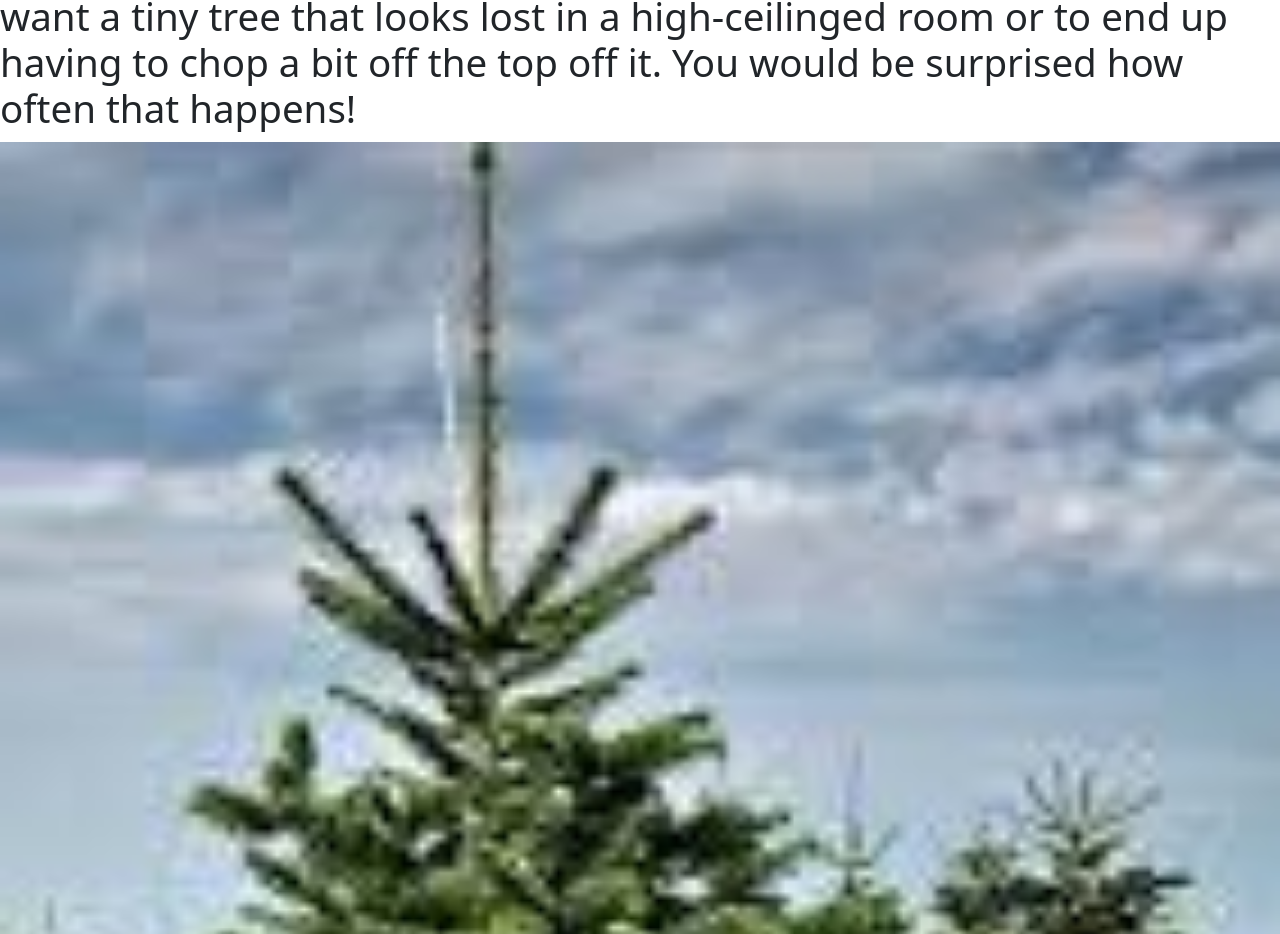
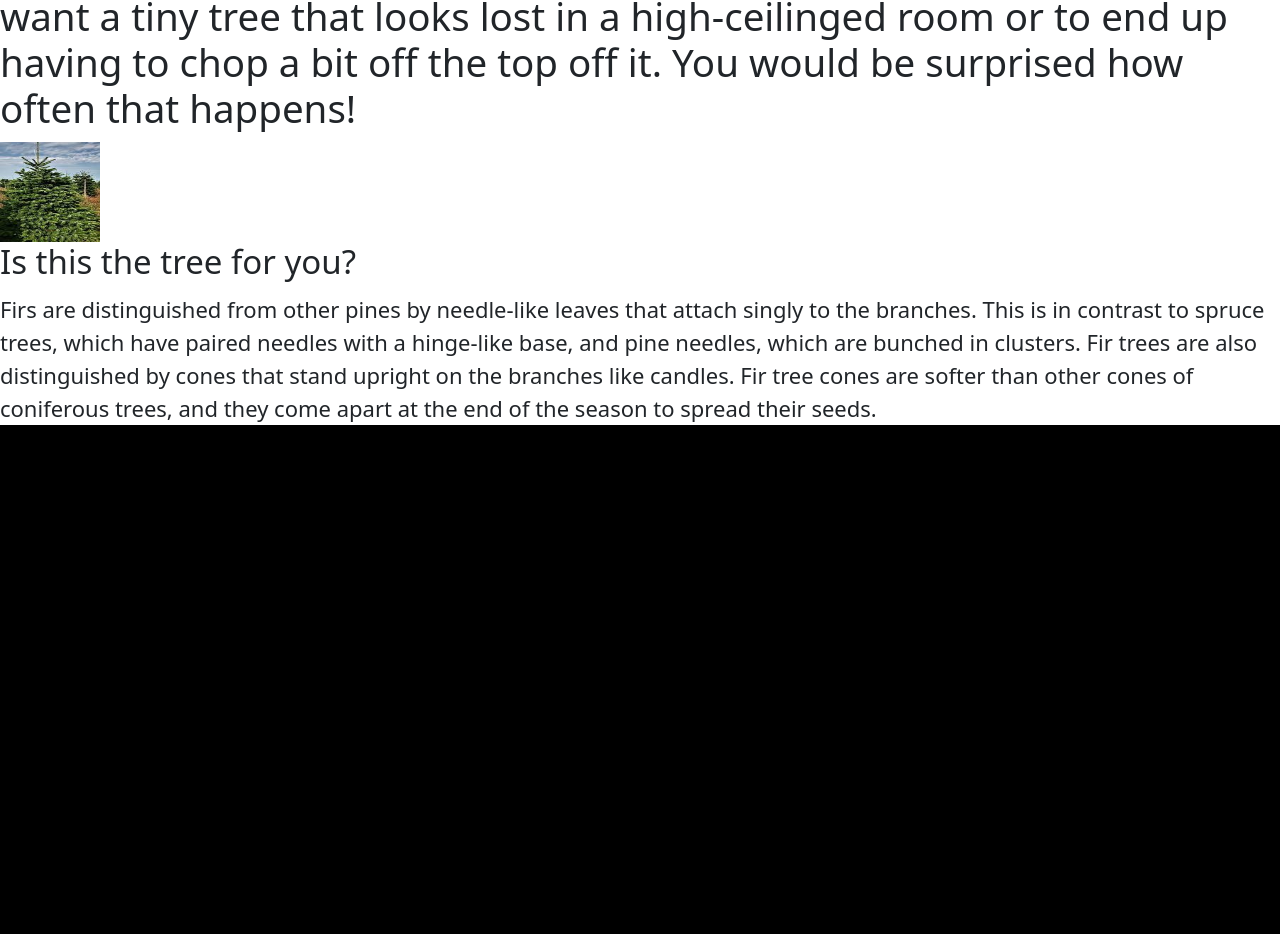
Before and after one commit to favourekengwu/CFG-web-1-Project-, a plain HTML site: page Final Project/fir.html in a window 1280 px wide. Shown: the part 1428-2362 px from the top of the page. After the commit the page ends 1875 px from the top, so only its background shows below. Drawn offline with nearby package versions, Linux system fonts and the light colour scheme.

Commit message:
Update fir.html

```diff
--- a/Final Project/fir.html
+++ b/Final Project/fir.html
@@ -41,7 +41,7 @@
     <h3> The type of tree you need depends on the style you like, how long you want it to last for and how much you want to pay.
         You can pick a Norway Spruce or a Fir tree growing in the ground, label it and return nearer the time to collect. A Norway Spruce can be supplied potted, rootballed or cut whilst a Fir will need to be cut (because of its extensive root system). Although we regularly stock trees up to about 12 foot, if you require anything larger please let us know as we will get larger trees to order from our other plantations.
         Measure the height of your room and work out how tall you need the tree to be. You do not want a tiny tree that looks lost in a high-ceilinged room or to end up having to chop a bit off the top off it. You would be surprised how often that happens!</h3>
-    <img src="Resources/nordmann-fir4.jpg" id= "centre" height= "auto" width= "100%" />
+    <img src="Resources/nordmann-fir4.jpg" id= "centre" height= "100px" width= "100px" />
         <h4>Is this the tree for you?</h4>
 
     <p>Firs are distinguished from other pines by needle-like leaves that attach singly to the branches.
```
